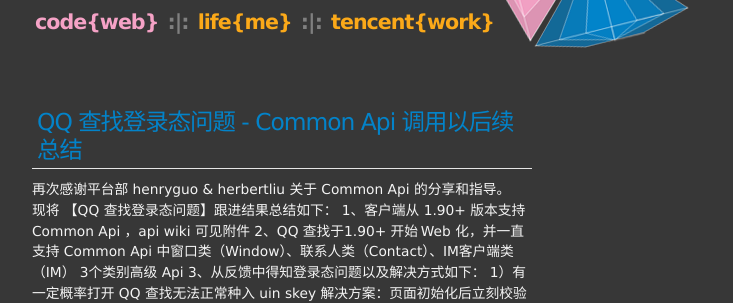
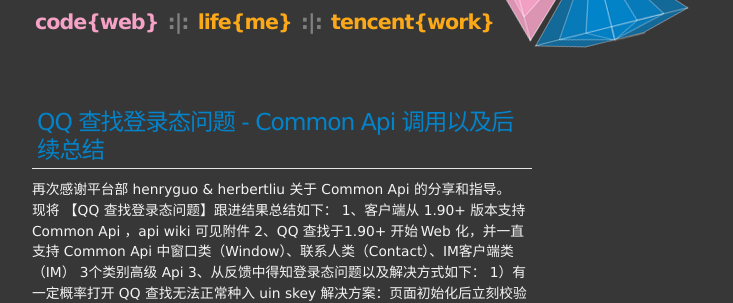
Before and after one commit to materliu/materliu.github.io, a Jekyll site: the page built from all/tencent/_posts/2014-04-17-qq-client-login.md, in a window 1280 px wide. Shown: the part 181-484 px from the top of the page, without its empty margins (273-1006 px from the left). Built offline with Jekyll 4.4.1, drawn with Linux system fonts in a browser that asks for light colours; Markdown is read by kramdown in place of the engine named in the settings.

Commit message:
change wrong word !

```diff
--- a/all/tencent/_posts/2014-04-17-qq-client-login.md
+++ b/all/tencent/_posts/2014-04-17-qq-client-login.md
@@ -1,9 +1,9 @@
 ---
 layout: post
-title: QQ 查找登录态问题 - Common Api 调用以后续总结
+title: QQ 查找登录态问题 - Common Api 调用以及后续总结
 ---
 
-## QQ 查找登录态问题 - Common Api 调用以后续总结
+## QQ 查找登录态问题 - Common Api 调用以及后续总结
 
 再次感谢平台部 henryguo & herbertliu 关于 Common Api 的分享和指导。
 
```
